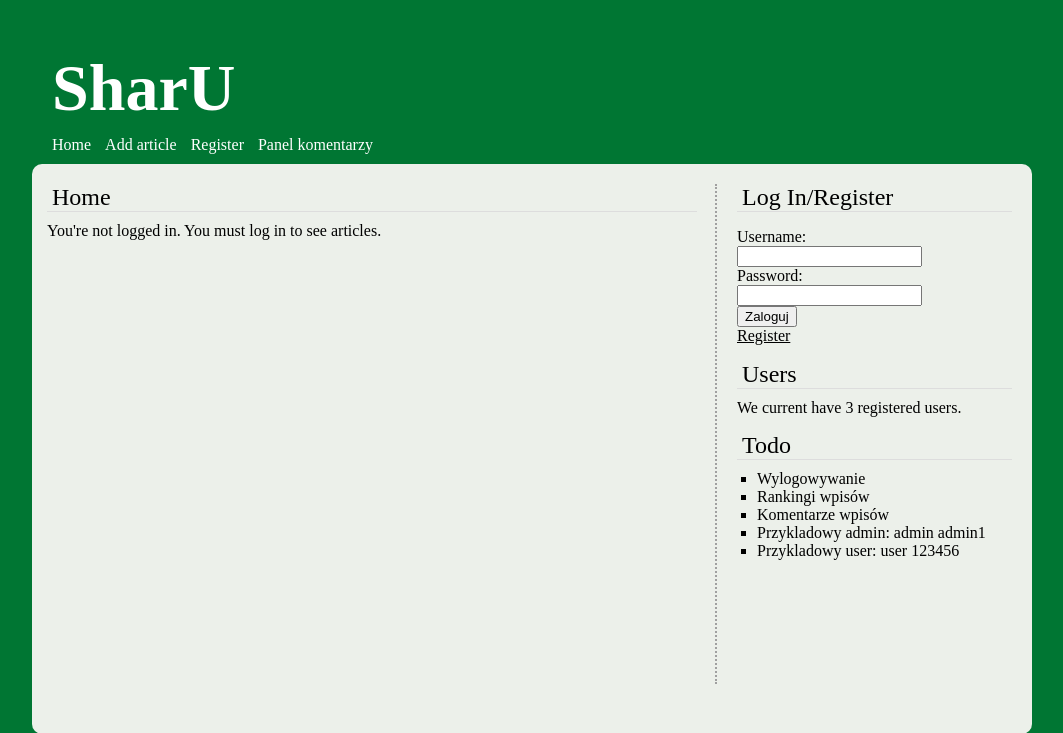
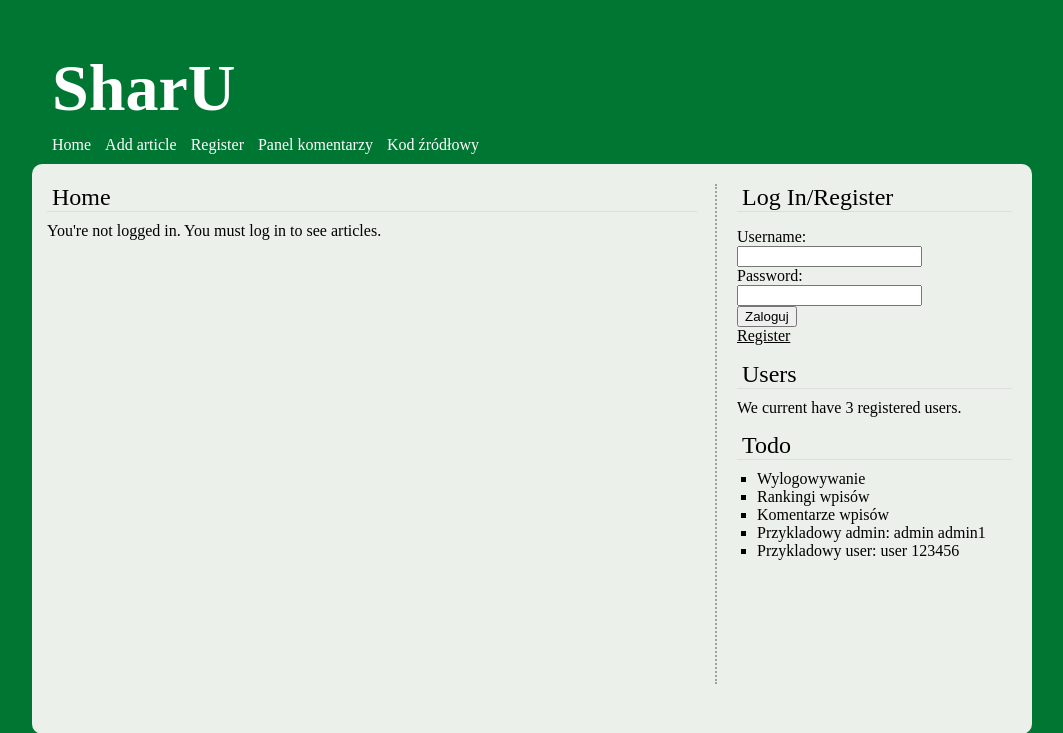
Before and after one commit to karlosos/SharU, a PHP site: page /index.php in a window 1280 px wide. Shown: the top 733 px of the page, without its empty margins (108-1171 px from the left). Run offline with PHP 8.4, Linux system fonts and the light colour scheme; data comes from the database, SQL or seed files in the repository.

Commit message:
prawa autorskie
Dodanie informacji o prawach autorskich i aktualizacja kilku komentarzy

```diff
--- a/core/database/connect.php
+++ b/core/database/connect.php
@@ -7,6 +7,7 @@
  *
  * @package core
  * @author Karol Dzialowski
+ * @copyright (c) 2014, Karol Działowski https://github.com/karlosos/SharU
  */
 $connect_error = 'Przepraszamy za problemy';
 mysql_connect('localhost', 'root', '') or die($connect_error);
--- a/core/functions/articles.php
+++ b/core/functions/articles.php
@@ -7,6 +7,7 @@
  *
  * @package functions
  * @author Karol Dzialowski
+ * @copyright (c) 2014, Karol Działowski https://github.com/karlosos/SharU
  */
 
 /**
--- a/core/functions/comments.php
+++ b/core/functions/comments.php
@@ -7,6 +7,7 @@
  * @package functions
  * @todo funkcja akualizowania komentarzy
  * @author Karol Dzialowski
+ * @copyright (c) 2014, Karol Działowski https://github.com/karlosos/SharU
  */
 
 /**
--- a/core/functions/general.php
+++ b/core/functions/general.php
@@ -5,6 +5,7 @@
  *
  * @package functions
  * @author Karol Dzialowski
+ * @copyright (c) 2014, Karol Działowski https://github.com/karlosos/SharU
  */
 
 /**
--- a/core/functions/users.php
+++ b/core/functions/users.php
@@ -5,6 +5,7 @@
  *
  * @package functions
  * @author Karol Dzialowski
+ * @copyright (c) 2014, Karol Działowski https://github.com/karlosos/SharU
  */
 
 /**
--- a/core/init.php
+++ b/core/init.php
@@ -6,6 +6,7 @@
  * W tym pliku dolaczamy pliki z funkcjami i inne konfiguracje.
  * @package configuration
  * @author Karol Dzialowski
+ * @copyright (c) 2014, Karol Działowski https://github.com/karlosos/SharU
  */
 session_start();
 //error_reporting(0);
--- a/delete_article.php
+++ b/delete_article.php
@@ -4,6 +4,7 @@
  *
  * @package articles
  * @author Karol Dzialowski
+ * @copyright (c) 2014, Karol Działowski https://github.com/karlosos/SharU
  */
 include 'core/init.php';
 include 'includes/overall/header.php';
--- a/edit_article.php
+++ b/edit_article.php
@@ -4,6 +4,7 @@
  *
  * @package articles
  * @author Karol Dzialowski
+ * @copyright (c) 2014, Karol Działowski https://github.com/karlosos/SharU
  */
 include 'core/init.php';
 include 'includes/overall/header.php';
--- a/includes/menu.php
+++ b/includes/menu.php
@@ -4,5 +4,6 @@
         <li class="nav"><a class="nav" href="new_article.php">Add article</a></li>
         <li class="nav"><a class="nav" href="register.php">Register</a></li>
         <li class="nav"><a class="nav" href="comment_panel.php">Panel komentarzy</a></li>
+        <li class="nav"><a class="nav" href="https://github.com/karlosos/SharU">Kod źródłowy</a></li>
     </ul>
 </nav>
--- a/index.php
+++ b/index.php
@@ -4,6 +4,7 @@
  * Index
  *
  * @author Karol Dzialowski
+ * @copyright (c) 2014, Karol Działowski https://github.com/karlosos/SharU
  */
 include 'core/init.php';
 include 'includes/overall/header.php';
--- a/login.php
+++ b/login.php
@@ -4,6 +4,7 @@
  *
  * @package users
  * @author Karol Dzialowski
+ * @copyright (c) 2014, Karol Działowski https://github.com/karlosos/SharU
  */
 include 'core/init.php';
 if (empty($_POST) === false) {
--- a/logout.php
+++ b/logout.php
@@ -5,6 +5,7 @@
  *
  * @package users
  * @author Karol Dzialowski
+ * @copyright (c) 2014, Karol Działowski https://github.com/karlosos/SharU
  */
 session_start();
 session_destroy();
--- a/new_article.php
+++ b/new_article.php
@@ -4,6 +4,7 @@
  *
  * @package articles
  * @author Karol Dzialowski
+ * @copyright (c) 2014, Karol Działowski https://github.com/karlosos/SharU
  */
 include 'core/init.php';
 include 'includes/overall/header.php';
--- a/register.php
+++ b/register.php
@@ -4,6 +4,7 @@
  *
  * @package users
  * @author Karol Dzialowski
+ * @copyright (c) 2014, Karol Działowski https://github.com/karlosos/SharU
  */
 include 'core/init.php';
 include 'includes/overall/header.php';
```
Also changed, not shown: add_comment.php (+7 -0 lines), comment_panel.php (+7 -0 lines).
